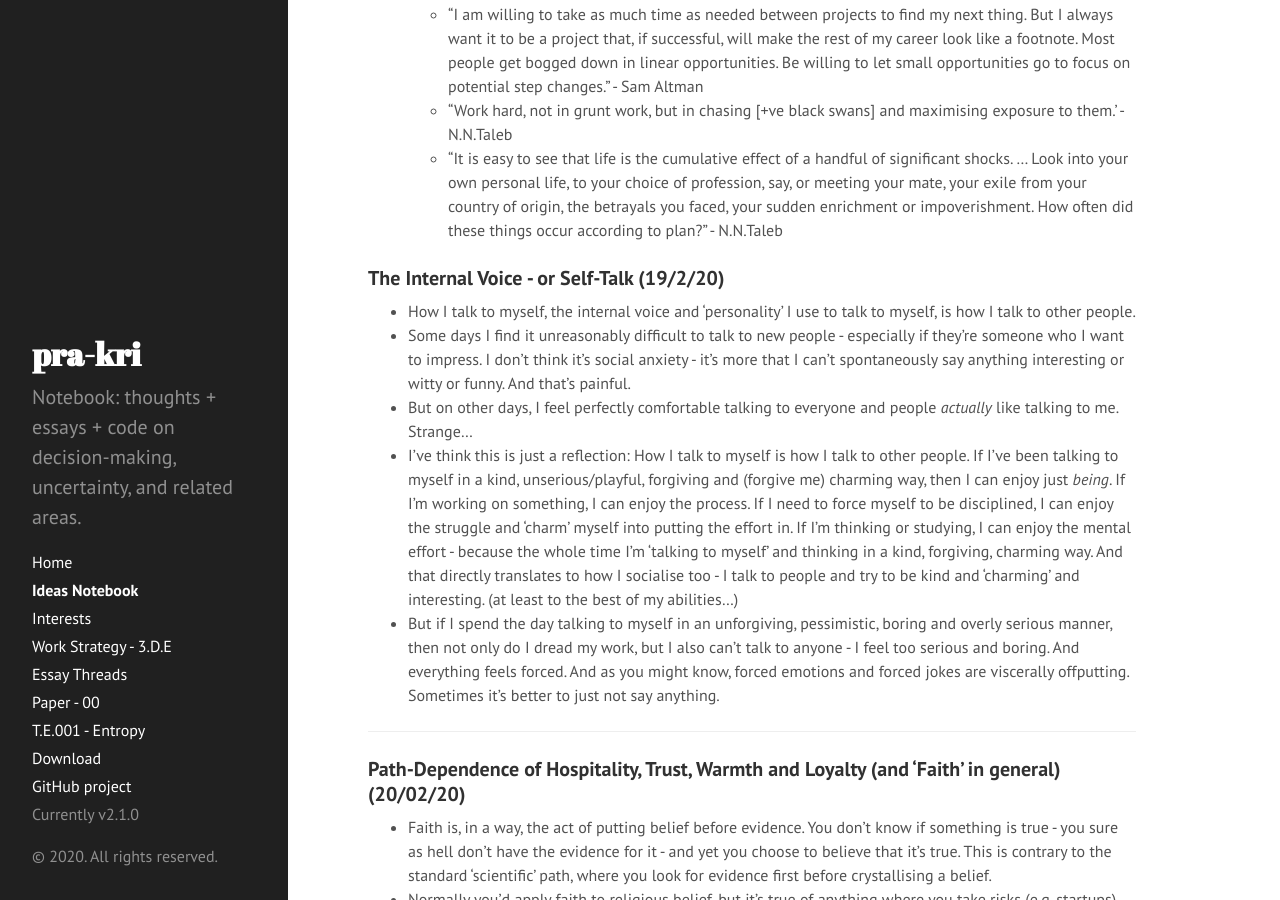
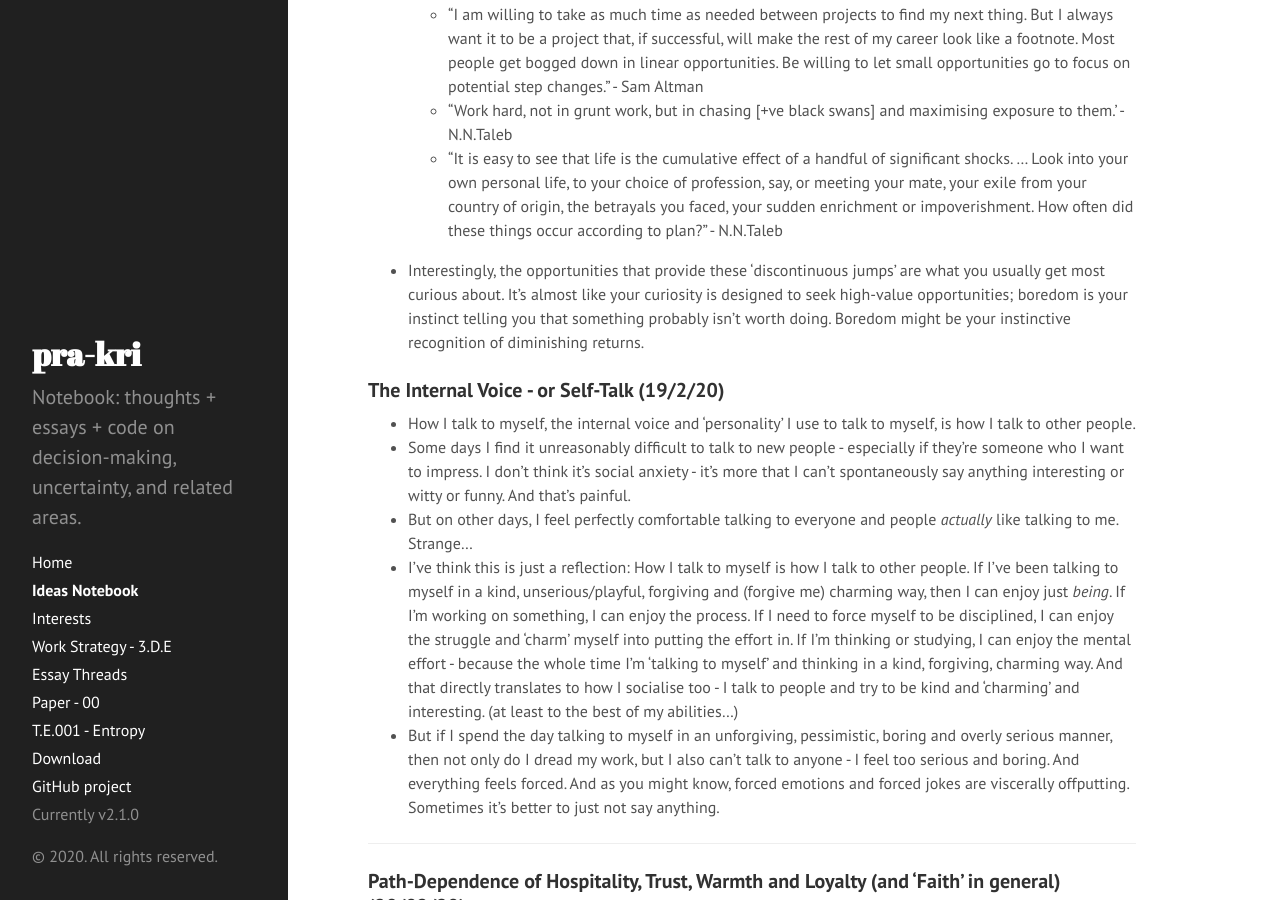
Before and after one commit to pra-kri/pra-kri.github.io, a Jekyll site: the page built from IdeasNotebook.md, in a window 1280 px wide and 900 px high, scrolled down 393 px. Built offline with Jekyll 4.4.1, drawn with Linux system fonts in a browser that asks for light colours.

Commit message:
Update IdeasNotebook.md

```diff
--- a/IdeasNotebook.md
+++ b/IdeasNotebook.md
@@ -16,7 +16,7 @@ title: Ideas Notebook
   * "I am willing to take as much time as needed between projects to find my next thing. But I always want it to be a project that, if successful, will make the rest of my career look like a footnote. Most people get bogged down in linear opportunities. Be willing to let small opportunities go to focus on potential step changes." - Sam Altman
   * "Work hard, not in grunt work, but in chasing \[+ve black swans\] and maximising exposure to them.' - N.N.Taleb
   * "It is easy to see that life is the cumulative effect of a handful of significant shocks. ... Look into your own personal life, to your choice of profession, say, or meeting your mate, your exile from your country of origin, the betrayals you faced, your sudden enrichment or impoverishment. How often did these things occur according to plan?" - N.N.Taleb
-
+* Interestingly, the opportunities that provide these 'discontinuous jumps' are what you usually get most curious about. It's almost like your curiosity is designed to seek high-value opportunities; boredom is your instinct telling you that something probably isn't worth doing. Boredom might be your instinctive recognition of diminishing returns.
 
 
 ### The Internal Voice - or Self-Talk (19/2/20)
```
